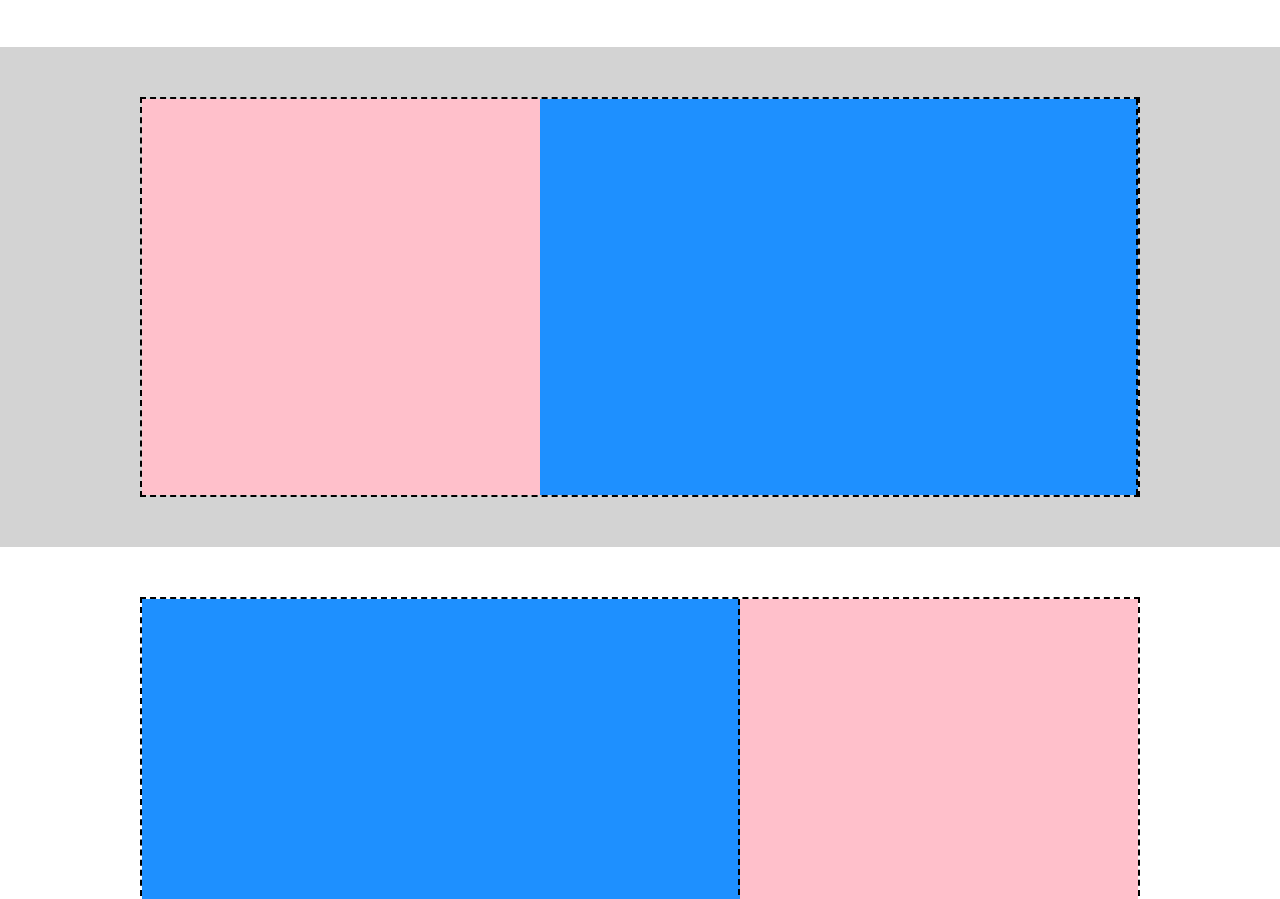
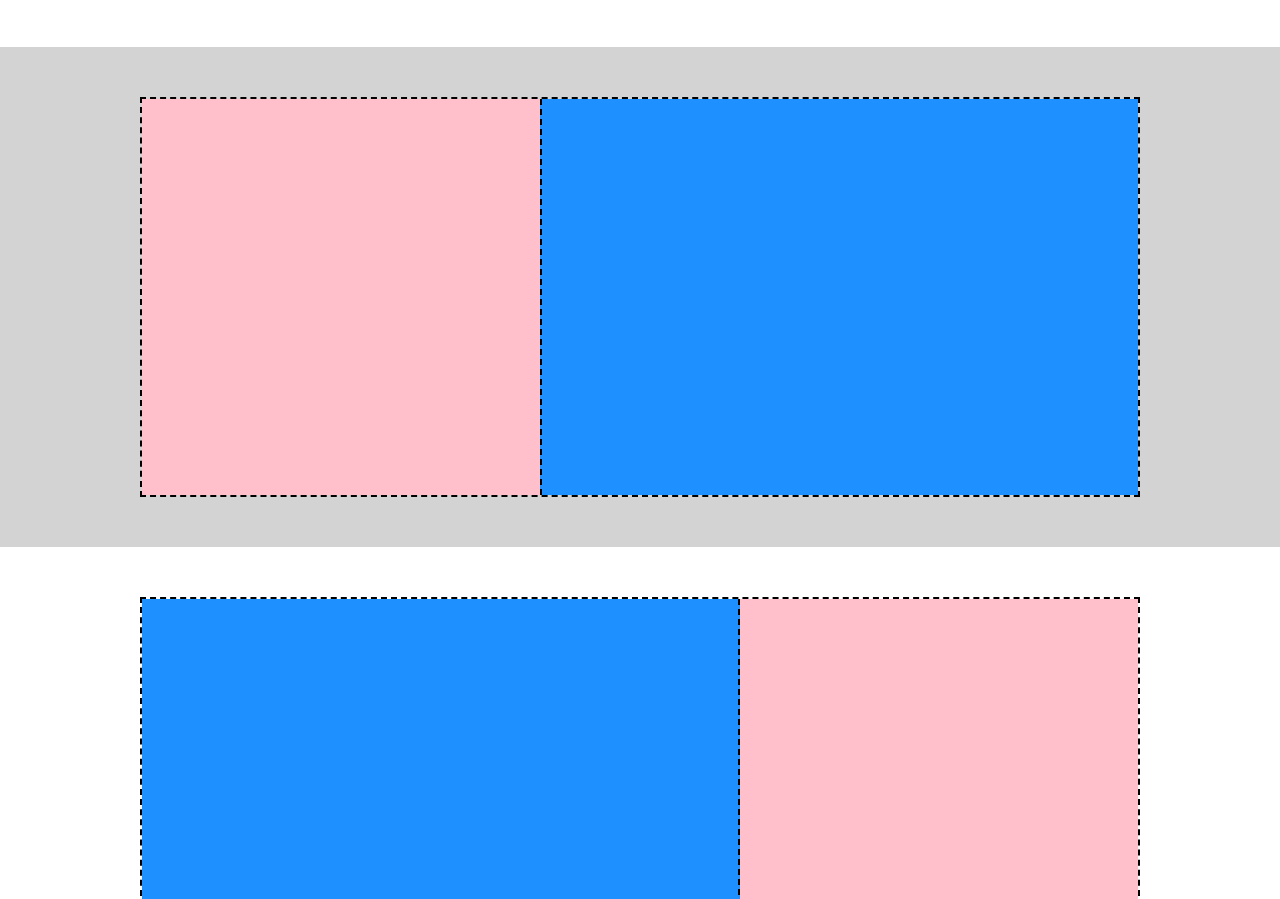
Before and after one commit to theguffs/htmlcss-struttura-discord, a plain HTML site: page index.html in a window 1280 px wide. Shown: the part 915-1814 px from the top of the page. Drawn offline with Linux system fonts and the light colour scheme.

Commit message:
correzzione bordi

```diff
--- a/index.html
+++ b/index.html
@@ -42,7 +42,7 @@
             <div class="container">
                 <div class="rosa">
                 </div>
-                <div class="azzurro">
+                <div class="azzurro-right">
                 </div>
             </div>
         </div>
--- a/style.css
+++ b/style.css
@@ -63,6 +63,11 @@ header{
     background-color: rgb(30, 144, 255);
     border-right: dashed 2px black;
 }
+.azzurro-right{
+    width: 60%;
+    background-color: rgb(30, 144, 255);
+    border-left: dashed 2px black;
+}
 .rosa{
     width: 40%;
     background-color: rgb(255, 192, 203);
```
